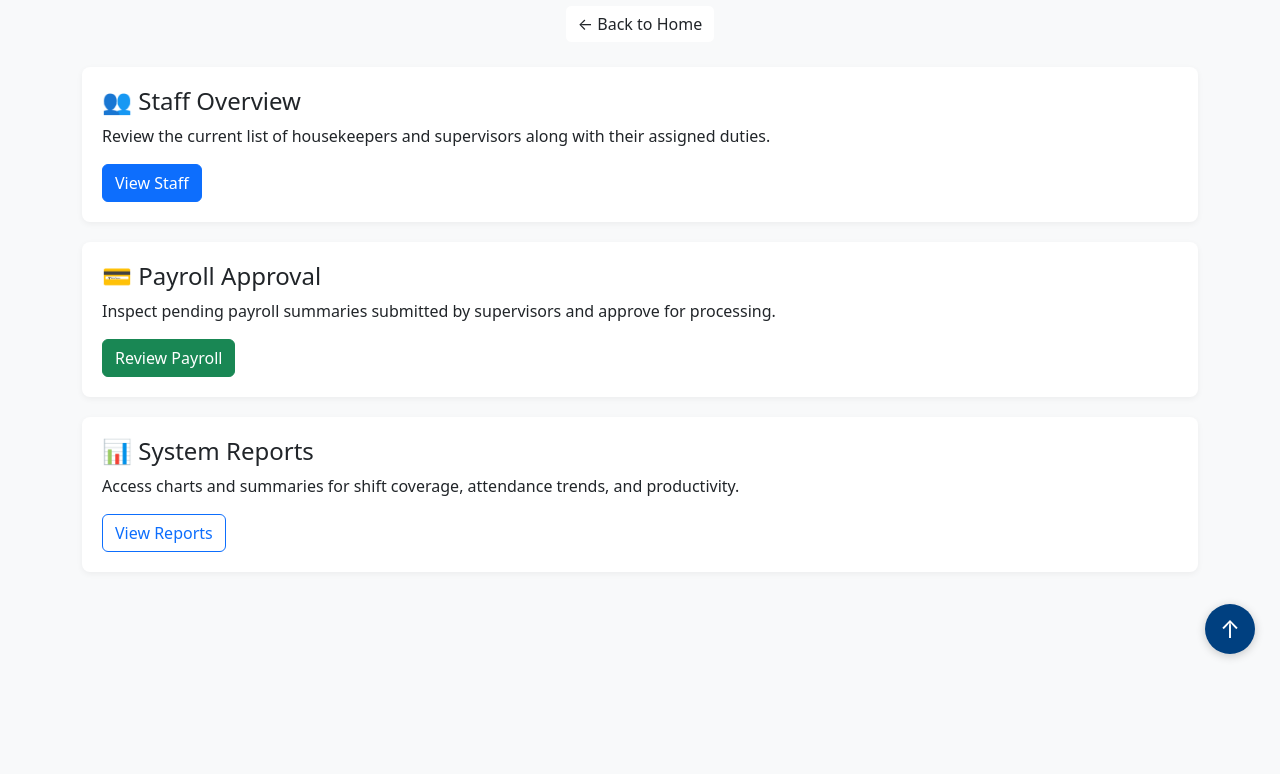
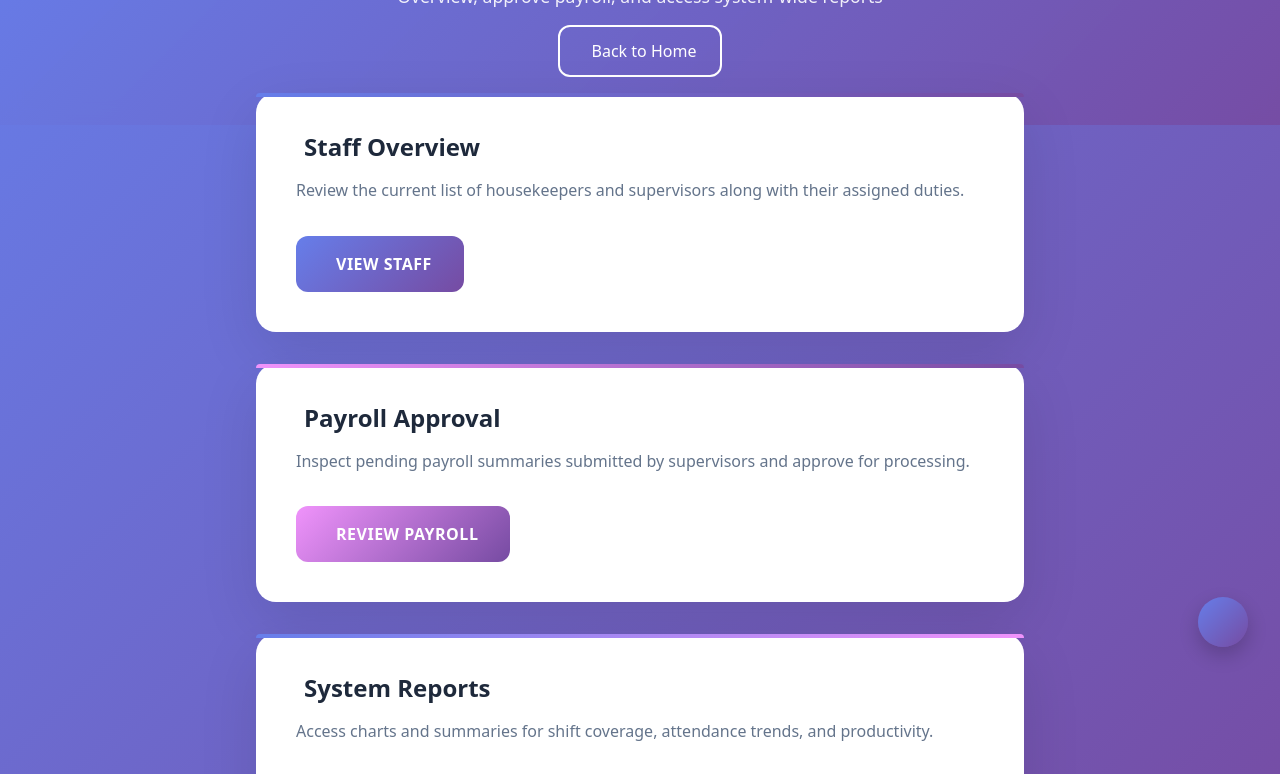
Before and after one commit to D0nell/crewtrack-system, a plain HTML site: page housemanager-dashboard.html in a window 1280 px wide. Shown: the part 121-895 px from the top of the page. Before the commit the page ends 800 px from the top, so only its background shows below. Drawn offline with nearby package versions, Linux system fonts and the light colour scheme.

Commit message:
Styled attendance page with updated design and animations

```diff
--- a/housemanager-dashboard.html
+++ b/housemanager-dashboard.html
@@ -6,86 +6,67 @@
   <title>House Manager Dashboard | CrewTrack</title>
   <link href="https://cdn.jsdelivr.net/npm/bootstrap@5.3.0/dist/css/bootstrap.min.css" rel="stylesheet" />
   <style>
-    body {
-      background: #f8f9fa;
-    }
-    .dashboard-header {
-      background-color: #004080;
-      color: white;
-      padding: 1rem 0;
-    }
-    .section-card {
-      background: white;
-      border-radius: 8px;
-      padding: 20px;
-      margin-bottom: 20px;
-      box-shadow: 0 2px 6px rgba(0,0,0,0.05);
-      transition: transform 0.3s ease;
-    }
-    .section-card:hover {
-      transform: translateY(-4px);
-    }
-    .fab {
-      position: fixed;
-      bottom: 25px;
-      right: 25px;
-      background-color: #004080;
-      color: white;
-      border: none;
-      border-radius: 50%;
-      width: 50px;
-      height: 50px;
-      font-size: 24px;
-      box-shadow: 0 2px 10px rgba(0,0,0,0.2);
-      cursor: pointer;
-      z-index: 999;
-    }
-    .fab:hover {
-      background-color: #003366;
-    }
+    body { background: linear-gradient(135deg, #667eea, #764ba2); font-family: system-ui; color: #1e293b; min-height: 100vh; margin: 0; }
+    .header { background: linear-gradient(135deg, rgba(102, 126, 234, 0.9), rgba(118, 75, 162, 0.9)); color: white; padding: 3rem 1rem; text-align: center; backdrop-filter: blur(10px); }
+    .header h2 { font-weight: 600; font-size: 2.5rem; margin-bottom: 0.5rem; }
+    .header p { font-size: 1.1rem; opacity: 0.9; margin-bottom: 1rem; }
+    .container { max-width: 800px; margin: -2rem auto 2rem; padding: 0 1rem; }
+    .section-card { background: white; border-radius: 20px; padding: 2.5rem; margin-bottom: 2rem; box-shadow: 0 20px 60px rgba(0, 0, 0, 0.1); transition: transform 0.3s ease; position: relative; }
+    .section-card::before { content: ''; position: absolute; top: 0; left: 0; right: 0; height: 4px; background: linear-gradient(135deg, #667eea, #764ba2); border-radius: 20px 20px 0 0; }
+    .section-card:hover { transform: translateY(-5px); box-shadow: 0 25px 80px rgba(0, 0, 0, 0.15); }
+    .section-card:nth-child(even)::before { background: linear-gradient(135deg, #f093fb, #764ba2); }
+    .section-card:nth-child(3n)::before { background: linear-gradient(135deg, #667eea, #f093fb); }
+    .section-card h4 { font-weight: 600; font-size: 1.5rem; color: #1e293b; margin-bottom: 1rem; display: flex; align-items: center; gap: 0.5rem; }
+    .section-card h4 i { font-size: 1.75rem; }
+    .section-card p { color: #64748b; font-size: 1rem; margin-bottom: 2rem; line-height: 1.6; }
+    .btn-action { font-weight: 600; padding: 1rem 2rem; border-radius: 12px; border: none; color: white; transition: all 0.3s ease; min-width: 160px; text-transform: uppercase; letter-spacing: 0.5px; cursor: pointer; text-decoration: none; display: inline-flex; align-items: center; justify-content: center; gap: 0.5rem; background: linear-gradient(135deg, #667eea, #764ba2); }
+    .btn-action:hover { transform: translateY(-2px); box-shadow: 0 10px 25px rgba(0, 0, 0, 0.2); color: white; text-decoration: none; }
+    .section-card:nth-child(even) .btn-action { background: linear-gradient(135deg, #f093fb, #764ba2); }
+    .section-card:nth-child(3n) .btn-action { background: linear-gradient(135deg, #667eea, #f093fb); }
+    .btn-back { color: white; text-decoration: none; padding: 0.75rem 1.5rem; border: 2px solid white; border-radius: 12px; transition: all 0.3s ease; display: inline-flex; align-items: center; gap: 0.5rem; font-weight: 500; }
+    .btn-back:hover { background: white; color: #667eea; text-decoration: none; }
+    .fab { position: fixed; bottom: 2rem; right: 2rem; background: linear-gradient(135deg, #667eea, #764ba2); color: white; border: none; border-radius: 50%; width: 50px; height: 50px; font-size: 1.2rem; box-shadow: 0 8px 20px rgba(0, 0, 0, 0.2); cursor: pointer; z-index: 999; transition: all 0.3s ease; }
+    .fab:hover { transform: translateY(-3px); box-shadow: 0 12px 30px rgba(0, 0, 0, 0.3); }
+    @media (max-width: 768px) { .header h2 { font-size: 2rem; } .section-card { padding: 2rem 1.5rem; margin: 1rem; } .container { padding: 0 0.5rem; } }
   </style>
 </head>
 <body>
-
-  <!-- Header -->
-  <div class="dashboard-header text-center">
-    <h2>🏠 House Manager Dashboard</h2>
+  <div class="header">
+    <h2><i class="bi bi-house"></i> House Manager Dashboard</h2>
     <p>Overview, approve payroll, and access system-wide reports</p>
+    <a href="index.html" class="btn-back"><i class="bi bi-arrow-left"></i> Back to Home</a>
   </div>
-
-  <div class="text-center mt-2">
-    <a href="index.html" class="btn btn-outline-light bg-white text-dark">&larr; Back to Home</a>
+  <div class="container">
+    <div class="section-card">
+      <h4><i class="bi bi-people" style="color: #667eea;"></i> Staff Overview</h4>
+      <p>Review the current list of housekeepers and supervisors along with their assigned duties.</p>
+      <button class="btn-action"><i class="bi bi-eye"></i> View Staff</button>
+    </div>
+    <div class="section-card">
+      <h4><i class="bi bi-credit-card" style="color: #f093fb;"></i> Payroll Approval</h4>
+      <p>Inspect pending payroll summaries submitted by supervisors and approve for processing.</p>
+      <button class="btn-action"><i class="bi bi-check-circle"></i> Review Payroll</button>
+    </div>
+    <div class="section-card">
+      <h4><i class="bi bi-bar-chart" style="color: #764ba2;"></i> System Reports</h4>
+      <p>Access charts and summaries for shift coverage, attendance trends, and productivity.</p>
+      <button class="btn-action"><i class="bi bi-graph-up"></i> View Reports</button>
+    </div>
   </div>
-
-  <!-- Dashboard Content -->
-  <div class="container mt-4">
-
-    <!-- Staff Overview Section -->
-    <div class="section-card">
-      <h4>👥 Staff Overview</h4>
-      <p>Review the current list of housekeepers and supervisors along with their assigned duties.</p>
-      <button class="btn btn-primary">View Staff</button>
-    </div>
-
-    <!-- Payroll Approval Section -->
-    <div class="section-card">
-      <h4>💳 Payroll Approval</h4>
-      <p>Inspect pending payroll summaries submitted by supervisors and approve for processing.</p>
-      <button class="btn btn-success">Review Payroll</button>
-    </div>
-
-    <!-- Reports Section -->
-    <div class="section-card">
-      <h4>📊 System Reports</h4>
-      <p>Access charts and summaries for shift coverage, attendance trends, and productivity.</p>
-      <button class="btn btn-outline-primary">View Reports</button>
-    </div>
-
-  </div>
-
-  <!-- Floating Scroll-To-Top Button -->
-  <button class="fab" onclick="window.scrollTo({ top: 0, behavior: 'smooth' })">↑</button>
-
+  <button class="fab" onclick="window.scrollTo({top:0,behavior:'smooth'})" title="Back to Top"><i class="bi bi-arrow-up"></i></button>
   <script src="https://cdn.jsdelivr.net/npm/bootstrap@5.3.0/dist/js/bootstrap.bundle.min.js"></script>
+  <script>
+    document.addEventListener('DOMContentLoaded', function() {
+      document.querySelectorAll('.section-card').forEach((card, index) => {
+        card.style.opacity = '0';
+        card.style.transform = 'translateY(30px)';
+        setTimeout(() => {
+          card.style.transition = 'all 0.6s ease';
+          card.style.opacity = '1';
+          card.style.transform = 'translateY(0)';
+        }, index * 200);
+      });
+    });
+  </script>
 </body>
 </html>
```
